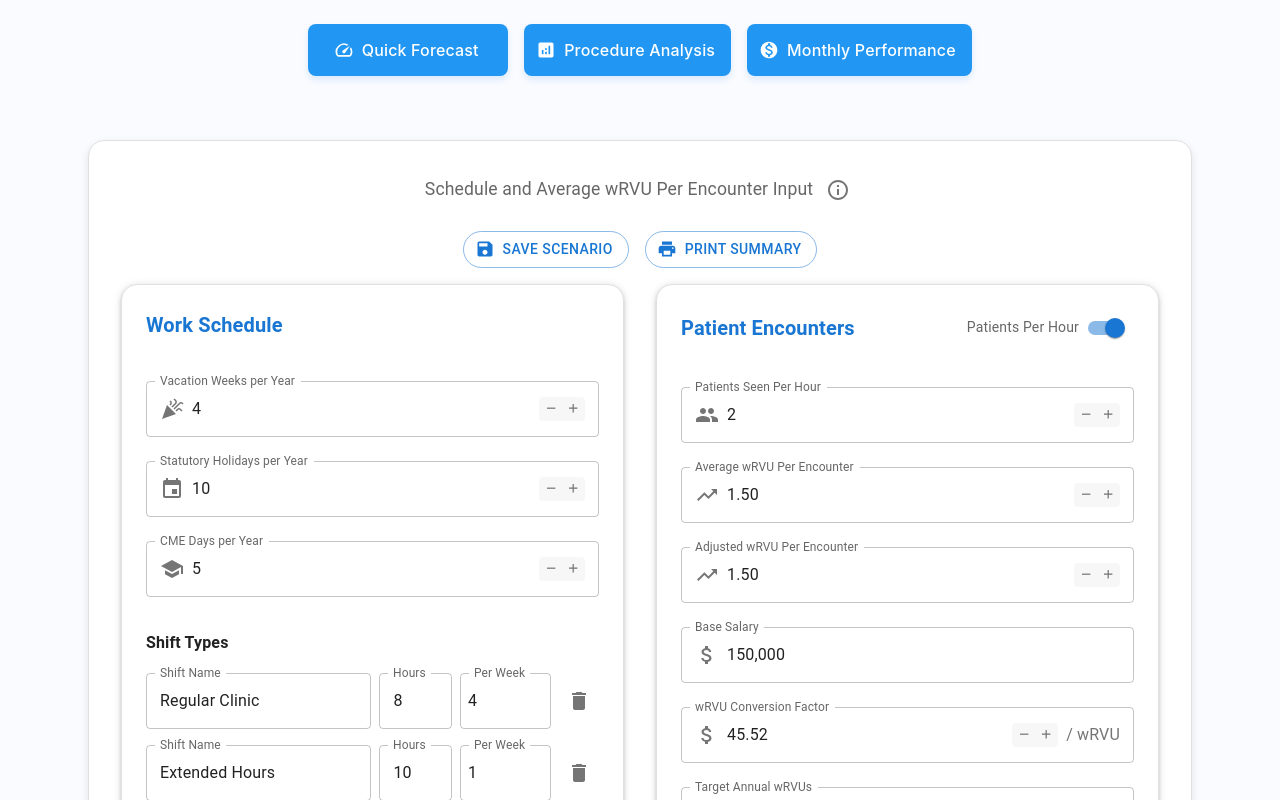
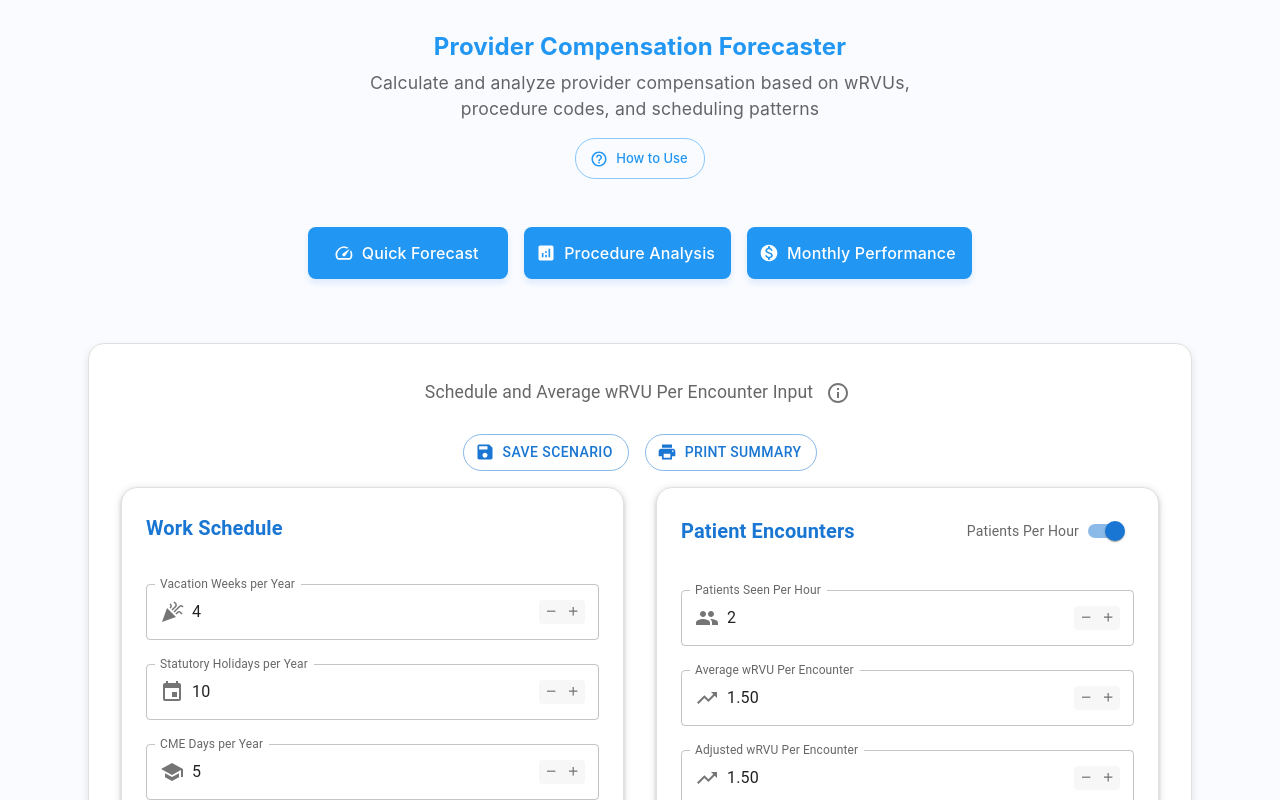
Before and after one commit to WiesHerd/wrvu-analysis-tool, a React (Create React App) app: page /#/wrvu-forecast in a window 1280 px wide. Shown: the top 800 px of the page. Built offline with nearby package versions, Linux system fonts and the light colour scheme; what chartjs-plugin-datalabels would draw is missing.

Commit message:
Add app title and How to Use guide

```diff
--- a/src/App.js
+++ b/src/App.js
@@ -1,10 +1,10 @@
 import React, { useState, useEffect } from 'react';
 import { HashRouter as Router, Route, Routes, Link, Navigate, useNavigate } from 'react-router-dom';
-import { AppBar, Toolbar, Typography, Button, Container, Box, ThemeProvider, createTheme } from '@mui/material';
+import { AppBar, Toolbar, Typography, Button, Container, Box, ThemeProvider, createTheme, Dialog, DialogTitle, DialogContent, DialogContentText, DialogActions } from '@mui/material';
 import ProviderCompensation from './ProviderCompensation';
 import WRVUForecastingTool from './WRVUForecastingTool';
 import DetailedWRVUForecaster from './DetailedWRVUForecaster';
-import { Speed, Analytics, MonetizationOn } from '@mui/icons-material';
+import { Speed, Analytics, MonetizationOn, HelpOutline } from '@mui/icons-material';
 import { motion, AnimatePresence } from 'framer-motion';
 
 // Create a professional theme with standardized typography
@@ -83,6 +83,7 @@ const theme = createTheme({
 
 function AppContent() {
   const [totalVisits, setTotalVisits] = useState(0);
+  const [isHelpOpen, setIsHelpOpen] = useState(false);
   const navigate = useNavigate();
 
   const handleUpdateForecast = (newForecast) => {
@@ -97,6 +98,48 @@ function AppContent() {
       pb: 4
     }}>
       <Container maxWidth="lg">
+        {/* Title Section */}
+        <Box sx={{
+          display: 'flex',
+          flexDirection: 'column',
+          alignItems: 'center',
+          pt: 4,
+          pb: 3
+        }}>
+          <Typography
+            variant="h4"
+            component="h1"
+            sx={{
+              fontWeight: 700,
+              color: 'primary.main',
+              textAlign: 'center',
+              mb: 1
+            }}
+          >
+            Provider Compensation Forecaster
+          </Typography>
+          <Typography
+            variant="subtitle1"
+            color="text.secondary"
+            sx={{
+              textAlign: 'center',
+              mb: 2,
+              maxWidth: '600px'
+            }}
+          >
+            Calculate and analyze provider compensation based on wRVUs, procedure codes, and scheduling patterns
+          </Typography>
+          <Button
+            startIcon={<HelpOutline />}
+            onClick={() => setIsHelpOpen(true)}
+            variant="outlined"
+            size="small"
+            sx={{ borderRadius: '20px' }}
+          >
+            How to Use
+          </Button>
+        </Box>
+
         <Box sx={{
           display: 'flex',
           justifyContent: 'center',
@@ -189,6 +232,53 @@ function AppContent() {
         </Box>
       </Container>
 
+      {/* Help Dialog */}
+      <Dialog
+        open={isHelpOpen}
+        onClose={() => setIsHelpOpen(false)}
+        maxWidth="md"
+        fullWidth
+      >
+        <DialogTitle sx={{ pb: 1 }}>How to Use the Provider Compensation Forecaster</DialogTitle>
+        <DialogContent>
+          <DialogContentText component="div">
+            <Typography variant="h6" sx={{ mt: 2, mb: 1 }}>Quick Forecast</Typography>
+            <Typography paragraph>
+              Use this screen for rapid compensation estimates based on your schedule and average wRVU per encounter.
+              Input your schedule details, base salary, and average wRVU values to see projected annual compensation.
+            </Typography>
+
+            <Typography variant="h6" sx={{ mt: 3, mb: 1 }}>Procedure Analysis</Typography>
+            <Typography paragraph>
+              For detailed analysis using specific procedure codes:
+              1. Upload your CMS Fee Schedule using the provided template
+              2. Input your procedure code distribution
+              3. Set your schedule and compensation parameters
+              4. View detailed wRVU and compensation projections
+            </Typography>
+
+            <Typography variant="h6" sx={{ mt: 3, mb: 1 }}>Monthly Performance</Typography>
+            <Typography paragraph>
+              Track your actual performance:
+              1. Enter your monthly wRVU totals
+              2. View trending and projections
+              3. Monitor progress toward compensation targets
+            </Typography>
+
+            <Typography variant="h6" sx={{ mt: 3, mb: 1 }}>Tips for Best Results</Typography>
+            <Typography component="ul" sx={{ pl: 2 }}>
+              <li>Keep your CMS Fee Schedule up to date</li>
+              <li>Regularly update your monthly wRVU data</li>
+              <li>Use the detailed analysis for the most accurate projections</li>
+              <li>Save different scenarios to compare various schedules and compensation models</li>
+            </Typography>
+          </DialogContentText>
+        </DialogContent>
+        <DialogActions>
+          <Button onClick={() => setIsHelpOpen(false)}>Close</Button>
+        </DialogActions>
+      </Dialog>
+
       <Container maxWidth="lg" sx={{
         pt: { xs: 0, sm: 1 },
         pb: { xs: 3, sm: 4 },
```
